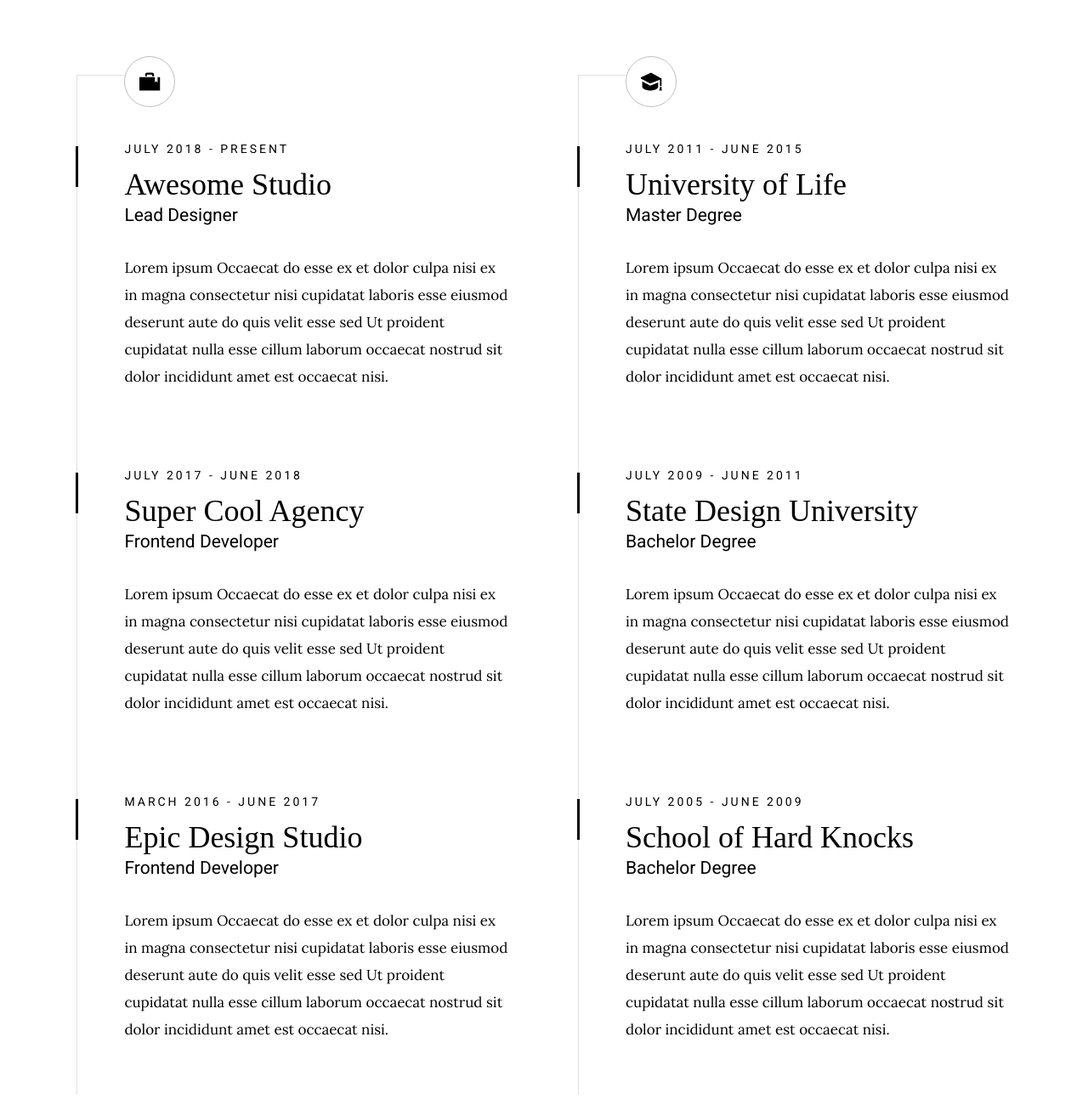
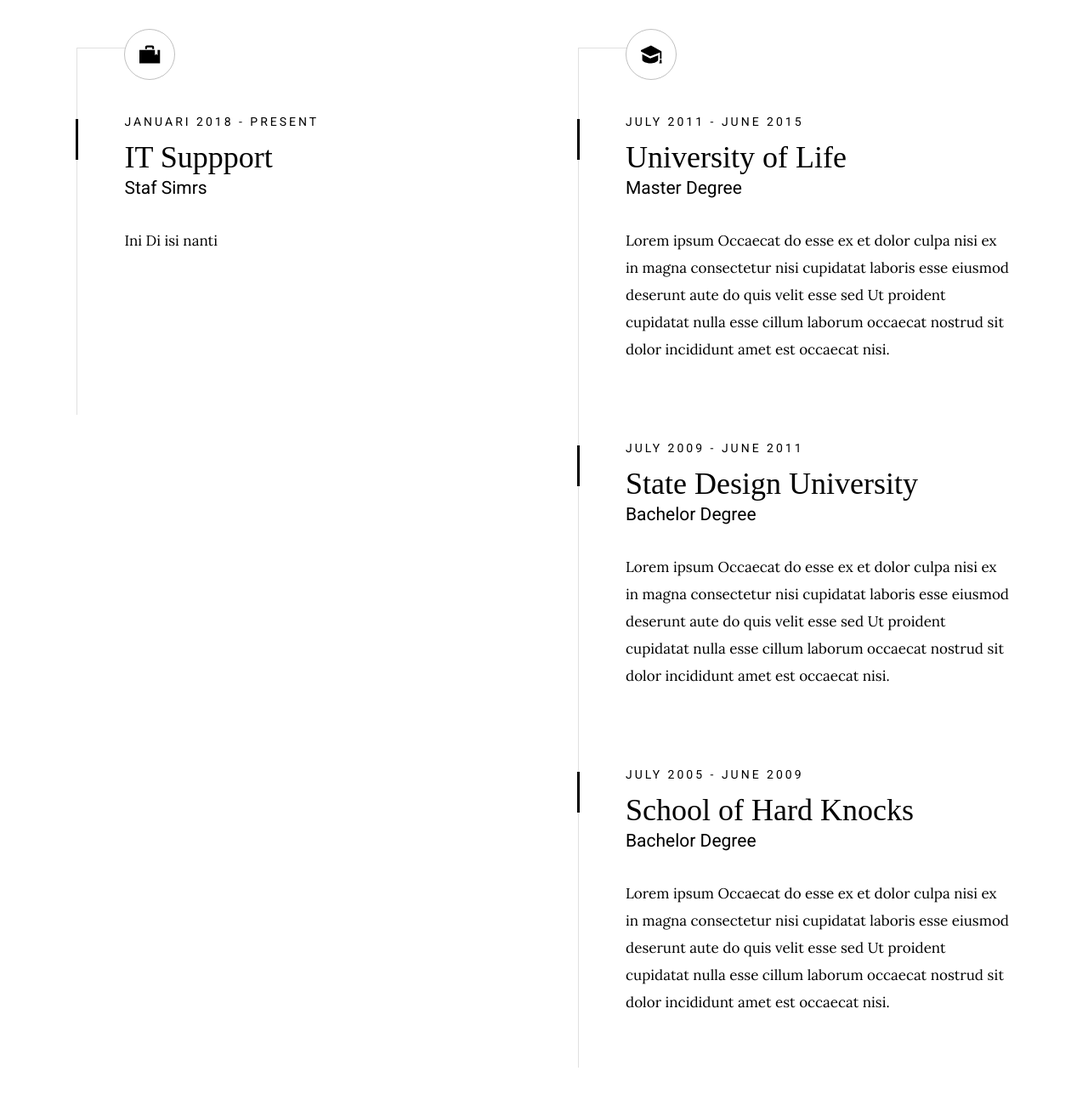
Before and after one commit to EKO-BUDIANTO/EKO-BUDIANTO.github.io, a plain HTML site: page index.html in a window 1280 px wide. Shown: the part 1940-3240 px from the top of the page at 85% size. Drawn offline with Linux system fonts and the light colour scheme; a web font is replaced by a local one.

Commit message:
Merapikan Tuliisan

```diff
--- a/index.html
+++ b/index.html
@@ -140,7 +140,7 @@
             <p>
               Dalam bidang Web Development, saya memiliki kemampuan dasar dalam
               membangun dan mengelola website menggunakan HTML, CSS, JavaScript,
-              serta beberapa framework seperti Bootstrap dan React. Saya senang
+              serta beberapa framework seperti Laravel. Saya senang
               mengeksplorasi teknologi terbaru untuk menciptakan pengalaman
               pengguna yang menarik dan responsif.
             </p>
@@ -148,7 +148,7 @@
             <p>
               Sebagai Junior Mobile App Developer, saya juga memiliki pemahaman
               dalam pengembangan aplikasi mobile, khususnya menggunakan Flutter
-              dan React Native. Saya antusias dalam menciptakan aplikasi yang
+              Saya antusias dalam menciptakan aplikasi yang
               tidak hanya fungsional, tetapi juga user-friendly. Saya selalu
               terbuka untuk belajar dan berkembang, serta siap berkolaborasi
               dalam berbagai proyek kreatif dan teknologi. Jika Anda tertarik
@@ -183,53 +183,13 @@
               <div class="timeline__block">
                 <div class="timeline__bullet"></div>
                 <div class="timeline__header">
-                  <p class="timeline__timeframe">July 2018 - Present</p>
-                  <h3 class="item-title">Awesome Studio</h3>
-                  <h5>Lead Designer</h5>
+                  <p class="timeline__timeframe">Januari 2018 - Present</p>
+                  <h3 class="item-title">IT Suppport</h3>
+                  <h5>Staf Simrs</h5>
                 </div>
                 <div class="timeline__desc">
                   <p>
-                    Lorem ipsum Occaecat do esse ex et dolor culpa nisi ex in
-                    magna consectetur nisi cupidatat laboris esse eiusmod
-                    deserunt aute do quis velit esse sed Ut proident cupidatat
-                    nulla esse cillum laborum occaecat nostrud sit dolor
-                    incididunt amet est occaecat nisi.
-                  </p>
-                </div>
-              </div>
-
-              <div class="timeline__block">
-                <div class="timeline__bullet"></div>
-                <div class="timeline__header">
-                  <p class="timeline__timeframe">July 2017 - June 2018</p>
-                  <h3 class="item-title">Super Cool Agency</h3>
-                  <h5>Frontend Developer</h5>
-                </div>
-                <div class="timeline__desc">
-                  <p>
-                    Lorem ipsum Occaecat do esse ex et dolor culpa nisi ex in
-                    magna consectetur nisi cupidatat laboris esse eiusmod
-                    deserunt aute do quis velit esse sed Ut proident cupidatat
-                    nulla esse cillum laborum occaecat nostrud sit dolor
-                    incididunt amet est occaecat nisi.
-                  </p>
-                </div>
-              </div>
-
-              <div class="timeline__block">
-                <div class="timeline__bullet"></div>
-                <div class="timeline__header">
-                  <p class="timeline__timeframe">March 2016 - June 2017</p>
-                  <h3 class="item-title">Epic Design Studio</h3>
-                  <h5>Frontend Developer</h5>
-                </div>
-                <div class="timeline__desc">
-                  <p>
-                    Lorem ipsum Occaecat do esse ex et dolor culpa nisi ex in
-                    magna consectetur nisi cupidatat laboris esse eiusmod
-                    deserunt aute do quis velit esse sed Ut proident cupidatat
-                    nulla esse cillum laborum occaecat nostrud sit dolor
-                    incididunt amet est occaecat nisi.
+                   Ini Di isi nanti
                   </p>
                 </div>
               </div>
@@ -241,7 +201,7 @@
               <div class="timeline__icon-wrap">
                 <span class="timeline__icon timeline__icon--education"></span>
               </div>
-
+<!-- Pendidikan -->
               <div class="timeline__block">
                 <div class="timeline__bullet"></div>
                 <div class="timeline__header">
@@ -503,8 +463,7 @@
               </div>
               <div class="item-folio__caption">
                 <p>
-                  Vero molestiae sed aut natus excepturi. Et tempora numquam.
-                  Temporibus iusto quo.Unde dolorem corrupti neque nisi.
+                item
                 </p>
               </div>
             </div>
```
